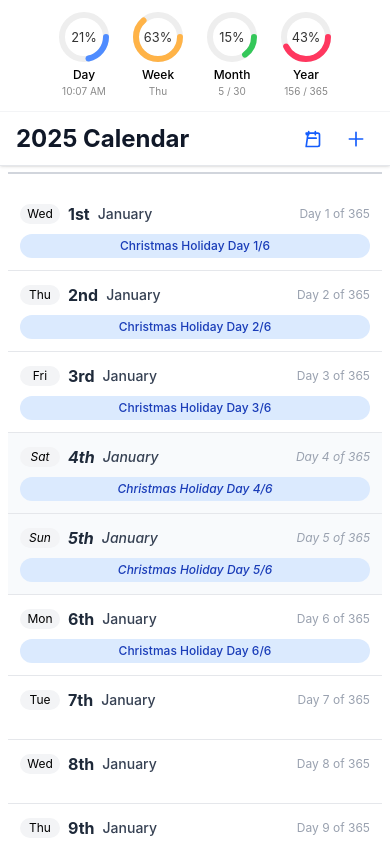
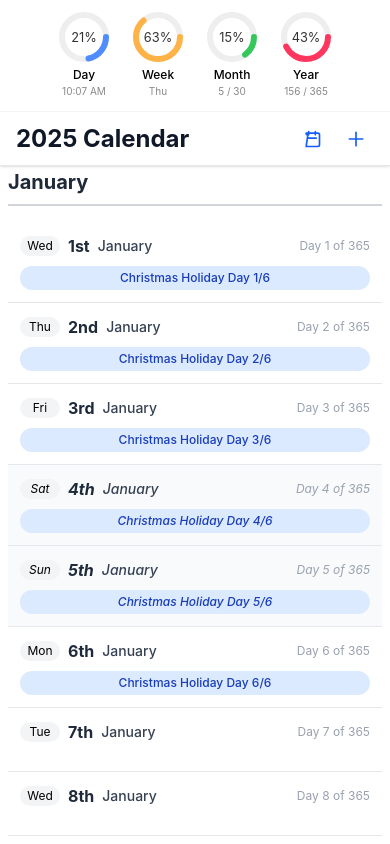
Before and after one commit to ee0pdt/linear-calendar, a React (Vite) app: page / in a window 390 px wide. Built offline with nearby package versions, Linux system fonts and the light colour scheme.

Commit message:
Fixes for mobile header

```diff
--- a/src/hooks/useScrollToToday.ts
+++ b/src/hooks/useScrollToToday.ts
@@ -15,7 +15,7 @@ export function useScrollToToday() {
         const eventsPanel = document.querySelector('.mobile-events-panel')
         if (eventsPanel) {
           const elementPosition = element.offsetTop
-          const offsetPosition = elementPosition - 180 // Account for fixed header and comfortable viewing
+          const offsetPosition = elementPosition - 220 // Account for fixed header and comfortable viewing
 
           eventsPanel.scrollTo({
             top: offsetPosition,
--- a/src/routes/index.tsx
+++ b/src/routes/index.tsx
@@ -144,7 +144,7 @@ export function LinearCalendar() {
         </div>
 
         {/* Panel 2: Fixed scrollable events list */}
-        <div className="flex-1 pt-32 overflow-y-auto mobile-events-panel">
+        <div className="flex-1 pt-40 overflow-y-auto mobile-events-panel">
           <div className="px-2">
             <CalendarGrid
               currentYear={currentYear}
--- a/src/styles.css
+++ b/src/styles.css
@@ -244,13 +244,13 @@ code {
     overflow: hidden; /* Prevent body scroll, panels handle their own scrolling */
   }
 
-  /* Month headers in mobile events panel */
-  .month-header {
-    position: sticky;
-    top: 0;
-    z-index: 10;
-    background: white;
-    border-bottom: 1px solid #e5e7eb;
+  /* Month headers in mobile events panel - must clear the fixed header */
+  .mobile-events-panel .month-group > div:first-child {
+    position: sticky !important;
+    top: 0 !important;
+    z-index: 10 !important;
+    background: white !important;
+    border-bottom: 2px solid #d1d5db !important;
   }
 
   /* Import controls styling in mobile */
```
